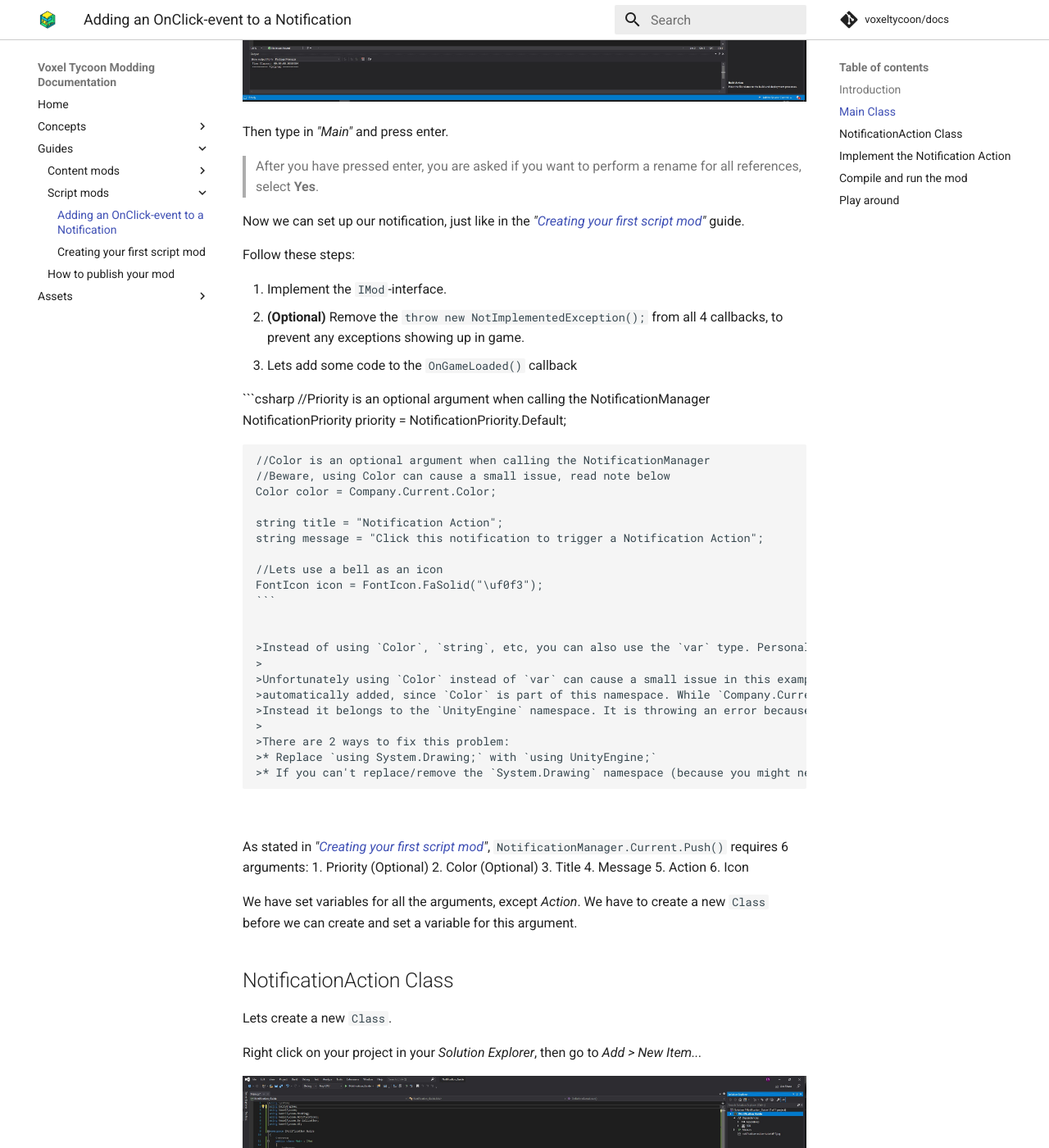
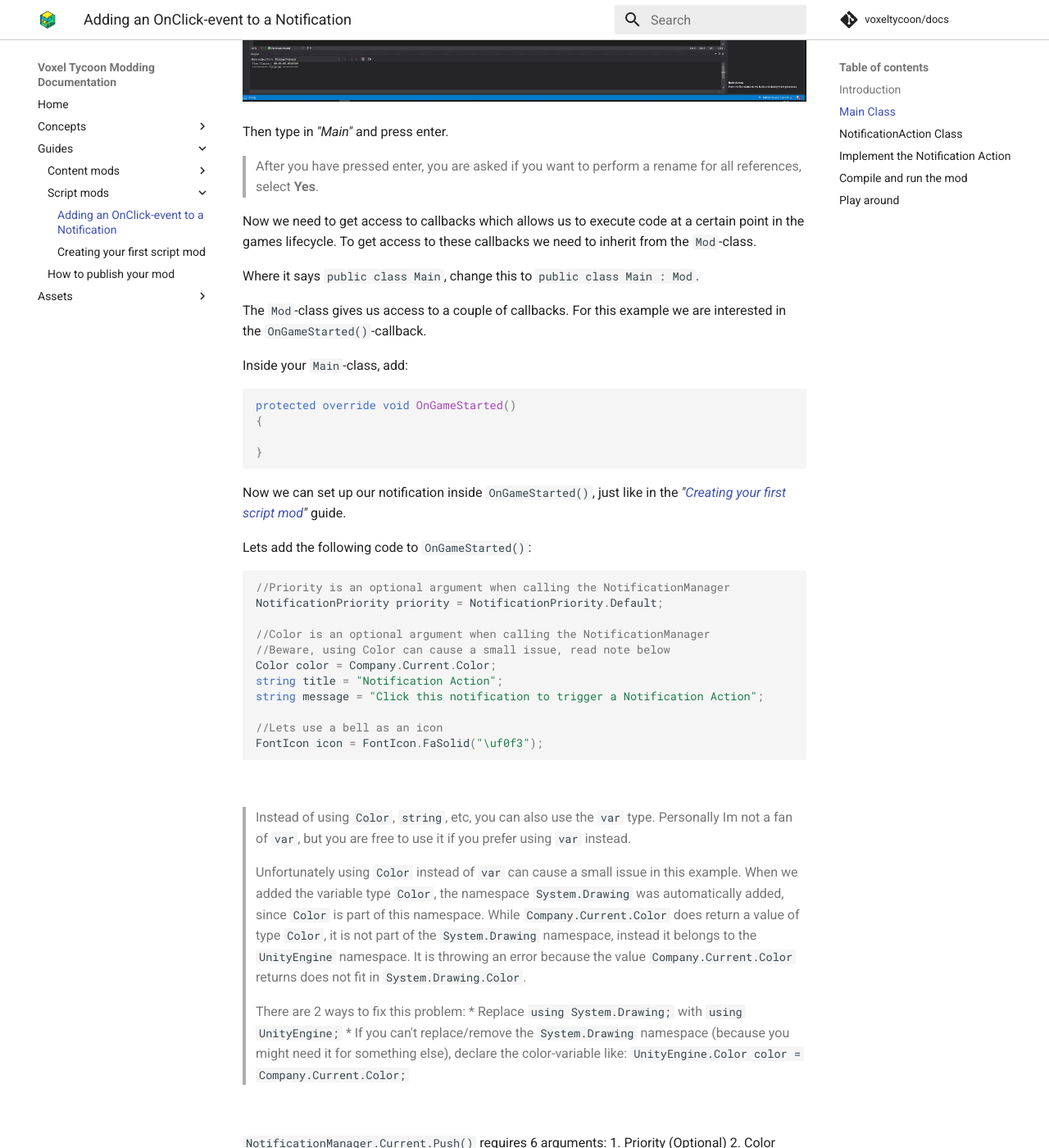
Before and after one commit to voxeltycoon/docs, an MkDocs documentation site: the page built from docs/guides/script-mods/adding-onclick-event-to-a-notification.md, in a window 1280 px wide and 1400 px high, scrolled down 1432 px. Shown: the whole window at 82% size. Built offline with MkDocs 1.6.1 and Material for MkDocs 9.7.7, drawn with Linux system fonts in a browser that asks for light colours; comment, search, counter and statistics services are not loaded; some of the changed text lies outside the part shown.

Commit message:
Updated the guide for version 0.84
Some rewriting done

````diff
--- a/docs/guides/script-mods/adding-onclick-event-to-a-notification.md
+++ b/docs/guides/script-mods/adding-onclick-event-to-a-notification.md
@@ -35,7 +35,7 @@ namespace NotificationActionExample
 <br>
 
 Obviously this is not a very clear name. Lets start with renaming *Class1* and give it the name *"Main"*. The reason for this name is that usually the
-first class in your project will be your main class that manages and executes everything else. Of course you are free to call it whatever,
+first class in your project will be your main class which manages and executes everything else. Of course you are free to call it whatever,
 it is not required to be named *"Main"* for the mod to work, just make sure the name represents the function of this class.
 
 To rename the class, right click on *Class1* in your Solution Explorer and select *Rename*.
@@ -46,43 +46,55 @@ Then type in *"Main"* and press enter.
 
 >After you have pressed enter, you are asked if you want to perform a rename for all references, select **Yes**.
 
-Now we can set up our notification, just like in the *"[Creating your first script mod](/guides/script-mods/creating-your-first-script-mod)"* guide.
+Now we need to get access to callbacks which allows us to execute code at a certain point in the games lifecycle. To get access to these callbacks we need
+to inherit from the `Mod`-class.
 
-Follow these steps:
+Where it says `public class Main`, change this to `public class Main : Mod`.
 
-1. Implement the `IMod`-interface.
-2. **(Optional)** Remove the `throw new NotImplementedException();` from all 4 callbacks, to prevent any exceptions showing up in game.
-3. Lets add some code to the `OnGameLoaded()` callback
+The `Mod`-class gives us access to a couple of callbacks. For this example we are interested in the `OnGameStarted()`-callback.
 
-   ```csharp
-    //Priority is an optional argument when calling the NotificationManager
-    NotificationPriority priority = NotificationPriority.Default;
+Inside your `Main`-class, add:
 
-    //Color is an optional argument when calling the NotificationManager
-    //Beware, using Color can cause a small issue, read note below
-    Color color = Company.Current.Color;
+```csharp
+protected override void OnGameStarted()
+{
 
-    string title = "Notification Action";
-    string message = "Click this notification to trigger a Notification Action";
+}
+```
 
-    //Lets use a bell as an icon
-    FontIcon icon = FontIcon.FaSolid("\uf0f3");
-    ```
+Now we can set up our notification inside `OnGameStarted()`, just like in the *"[Creating your first script mod](/guides/script-mods/creating-your-first-script-mod)"* guide.
+
+Lets add the following code to `OnGameStarted()`:
 
 
-    >Instead of using `Color`, `string`, etc, you can also use the `var` type. Personally Im not a fan of `var`, but you are free to use it if you prefer using `var` instead.
-    >
-    >Unfortunately using `Color` instead of `var` can cause a small issue in this example. When we typed the variable type `Color`, the namespace `System.Drawing` was
-    >automatically added, since `Color` is part of this namespace. While `Company.Current.Color` does return a value of type `Color`, it is not part of the `System.Drawing` namespace.
-    >Instead it belongs to the `UnityEngine` namespace. It is throwing an error because the value `Company.Current.Color` returns does not fit in `System.Drawing.Color`.
-    >
-    >There are 2 ways to fix this problem:
-    >* Replace `using System.Drawing;` with `using UnityEngine;`
-    >* If you can't replace/remove the `System.Drawing` namespace (because you might need it for something else), declare the color-variable like: `UnityEngine.Color color = Company.Current.Color;`
+```csharp
+//Priority is an optional argument when calling the NotificationManager
+NotificationPriority priority = NotificationPriority.Default;
+
+//Color is an optional argument when calling the NotificationManager
+//Beware, using Color can cause a small issue, read note below
+Color color = Company.Current.Color;
+string title = "Notification Action";
+string message = "Click this notification to trigger a Notification Action";
+
+//Lets use a bell as an icon
+FontIcon icon = FontIcon.FaSolid("\uf0f3");
+```
+<br>
+
+>Instead of using `Color`, `string`, etc, you can also use the `var` type. Personally Im not a fan of `var`, but you are free to use it if you prefer using `var` instead.
+>
+>Unfortunately using `Color` instead of `var` can cause a small issue in this example. When we added the variable type `Color`, the namespace `System.Drawing` was
+>automatically added, since `Color` is part of this namespace. While `Company.Current.Color` does return a value of type `Color`, it is not part of the `System.Drawing` namespace,
+>instead it belongs to the `UnityEngine` namespace. It is throwing an error because the value `Company.Current.Color` returns does not fit in `System.Drawing.Color`.
+>
+>There are 2 ways to fix this problem:
+>* Replace `using System.Drawing;` with `using UnityEngine;`
+>* If you can't replace/remove the `System.Drawing` namespace (because you might need it for something else), declare the color-variable like: `UnityEngine.Color color = Company.Current.Color;`
 
 <br>
 
-As stated in *"[Creating your first script mod](/guides/script-mods/creating-your-first-script-mod)"*, `NotificationManager.Current.Push()` requires 6 arguments:
+`NotificationManager.Current.Push()` requires 6 arguments:
 1. Priority (Optional)
 2. Color (Optional)
 3. Title
@@ -90,7 +102,7 @@ As stated in *"[Creating your first script mod](/guides/script-mods/creating-you
 5. Action
 6. Icon
 
-We have set variables for all the arguments, except *Action*. We have to create a new `Class` before we can create and set a variable for this argument.
+We have set variables for all the arguments, except *Action*. Before we can create and set a variable for this argument, we have to create a new `Class`.
 
 ## NotificationAction Class
 
@@ -106,34 +118,38 @@ Then in the next window select **Class** and give it the name *NotificationActio
 
 Once you have added this new class, follow the steps below:
 
-1. Implement the `INotificationAction`-interface in the same fashion as how we implemented the `IMod`-interface in the `Main`-class.
+1. Implement the `INotificationAction`-interface.
 
-    Your `NotificationAction`-class should now look like this:
-    ```csharp
-    class NotificationAction : INotificationAction
+After you implemented the interface, your `NotificationAction`-class should now look like this:
+```csharp
+class NotificationAction : INotificationAction
+{
+    public void Act()
     {
-        public void Act()
-        {
-            throw new NotImplementedException();
-        }
+        throw new NotImplementedException();
+    }
 
-        public void Read(StateBinaryReader reader)
-        {
-            throw new NotImplementedException();
-        }
+    public void Read(StateBinaryReader reader)
+    {
+        throw new NotImplementedException();
+    }
 
-        public void Write(StateBinaryWriter writer)
-        {
-            throw new NotImplementedException();
-        }
+    public void Write(StateBinaryWriter writer)
+    {
+        throw new NotImplementedException();
     }
-    ```
+}
+```
+
+<br>
+
+>[How to implement an interface](https://docs.microsoft.com/en-us/visualstudio/ide/reference/implement-interface?view=vs-2019)
 
 2. **(Optional)** Remove the `throw new NotImplementedException();` from all 3 callbacks, to prevent any exceptions showing up in game.
-3. Lets add some code to the `Act()` callback. This is the callback that will be triggered when you click on the linked notification.
-   As an action we are going to show a new notification that tells us that we succesfully triggered a notification action.
+3. Lets add some code to the `Act()`-callback. This is the callback that will be triggered when you click on the linked notification.
+   As an action we are going to show another notification that tells us that we succesfully triggered a notification action.
 
-    So, lets set up a new notification.
+    Lets set up a new notification:
 
     ```csharp
     //Priority is an optional parameter
@@ -148,6 +164,8 @@ Once you have added this new class, follow the steps below:
     //Lets use a thumbs up as an icon
     FontIcon icon = FontIcon.FaSolid("\uf164");
     ```
+
+<br>
 
 >The `Color32`-type accepts the full RGBA values (0 - 255), while the `Color`-type only accepts values from 0 to 1.
 >When you have a RGB value you want to use, it is recommended to use the `Color32`-type, else you have to convert your RGB values
@@ -200,19 +218,14 @@ Now that we have a class which can go in the `INotificationAction action`-variab
 
 ## Implement the Notification Action
 
-Add the following line to your `OnGameLoaded`-callback in your `Main`-Class:
+Add the following line to your `OnGameStarted()`-callback in your `Main`-Class:
 
 `INotificationAction action = new NotificationAction();`
 
 Your `Main`-class should now look like this:
 ```csharp
-public class Main : IMod
+public class Main : Mod
 {
-    public void OnBeforeGameLoad()
-    {
-
-    }
-
     public void OnGameLoaded()
     {
         //Priority is an optional parameter
@@ -251,13 +254,8 @@ Add the following statement to your `OnGameLoaded`-callback in your `Main`-Class
 
 As a final result your `Main`-class should look like this:
 ```csharp
-public class Main : IMod
+public class Main : Mod
 {
-    public void OnBeforeGameLoad()
-    {
-
-    }
-
     public void OnGameLoaded()
     {
         //Priority is an optional parameter
````
Also changed, not shown: other parts of docs/guides/script-mods/adding-onclick-event-to-a-notification.md (+2 -22 lines).
